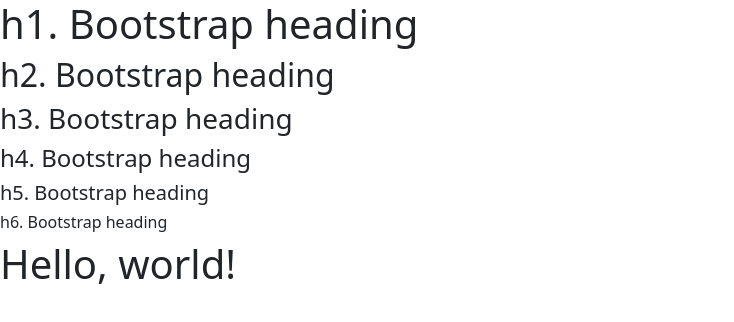
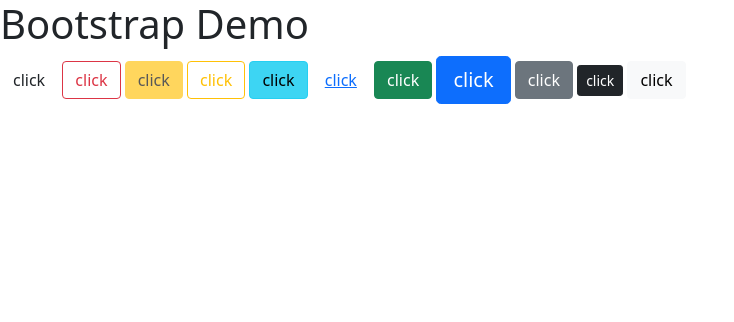
Before and after one commit to kavitagupta972/bootstraps-demo, a plain HTML site: page index.html in a window 1280 px wide. Shown: the whole page, without its empty margins (0-734 px from the left). Drawn offline with Linux system fonts and the light colour scheme.

Commit message:
Button demo

```diff
--- a/index.html
+++ b/index.html
@@ -11,16 +11,22 @@
     <title>Bootstrap</title>
     <!-- Bootstrap core CSS -->
 <link href="./assets/dist/css/bootstrap.min.css" rel="stylesheet">
-  </head>
+</head>
   <body>
-    <p class="h1">h1. Bootstrap heading</p>
-    <p class="h2">h2. Bootstrap heading</p>
-    <p class="h3">h3. Bootstrap heading</p>
-    <p class="h4">h4. Bootstrap heading</p>
-    <p class="h5">h5. Bootstrap heading</p>
-    <p class="h6">h6. Bootstrap heading</p>
+    <div> <h1 >Bootstrap Demo</h1></div>
+    <button class="btn btn-default">click</button>
+    <button class="btn btn-outline-danger">click</button>
+    <button class="btn btn-warning disabled">click</button>
+    <button class="btn btn-outline-warning">click</button>
+    <button class="btn btn-info active" >click</button>
+    <button class="btn btn-link">click</button>
+    <button class="btn btn-success">click</button>
+    <button class="btn btn-primary btn-lg">click</button>
+    <button class="btn btn-secondary btn-md">click</button>
+    <button class="btn btn-dark btn-sm">click</button>
+    <button class="btn btn-light btn-xs">click</button>
     <!-- <button class='btn btn-danger'>Error</button> -->
-    <h1>Hello, world!</h1>
+
 
 
 
```
